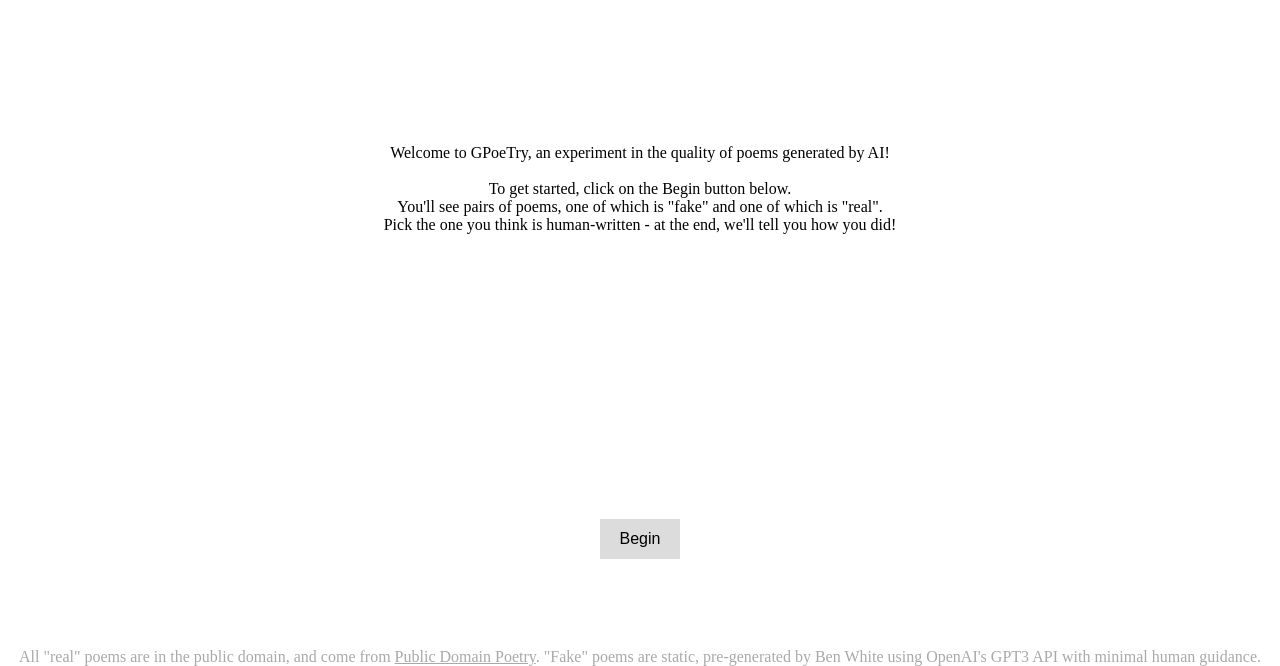
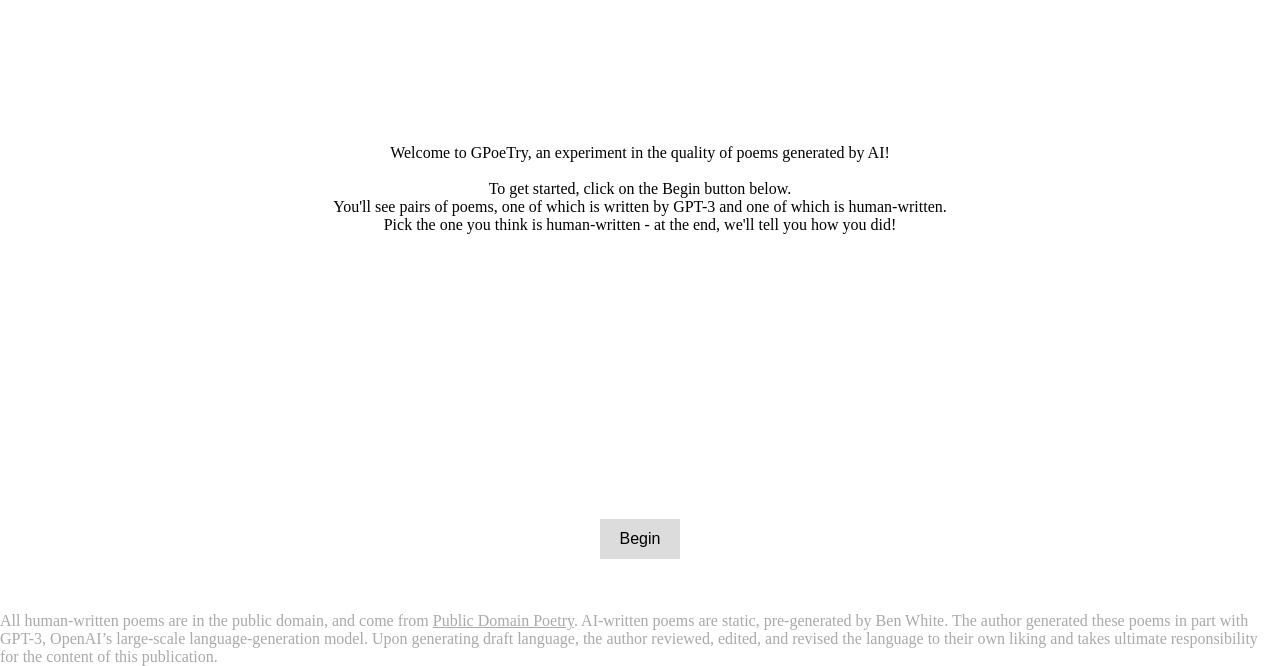
Before and after one commit to benjaminmadisen/gpoetry, a Flask app: page / in a window 1280 px wide. Shown: the part 134-800 px from the top of the page. Run offline with Flask 2, Linux system fonts and the light colour scheme; data that the repository does not hold is empty; parts of the project's set-up code (start-up, migrations or seed data) failed here and were passed over.

Commit message:
Add disclaimer language

```diff
--- a/experiment/templates/index.html
+++ b/experiment/templates/index.html
@@ -31,7 +31,7 @@
                     <br>
                     To get started, click on the Begin button below.
                     <br>
-                    You'll see pairs of poems, one of which is "fake" and one of which is "real".
+                    You'll see pairs of poems, one of which is written by GPT-3 and one of which is human-written.
                     <br>
                     Pick the one you think is human-written - at the end, we'll tell you how you did!
                 </div>
@@ -52,8 +52,10 @@
             </div>
         </div>
         <div id="footer">
-            All "real" poems are in the public domain, and come from <a href="https://www.public-domain-poetry.com/">Public Domain Poetry</a>.
-            "Fake" poems are static, pre-generated by Ben White using OpenAI's GPT3 API with minimal human guidance.
+            All human-written poems are in the public domain, and come from <a href="https://www.public-domain-poetry.com/">Public Domain Poetry</a>.
+            AI-written poems are static, pre-generated by Ben White.
+            The author generated these poems in part with GPT-3, OpenAI’s large-scale language-generation model.
+            Upon generating draft language, the author reviewed, edited, and revised the language to their own liking and takes ultimate responsibility for the content of this publication.
         </div>
     </div>
 </body>
```
